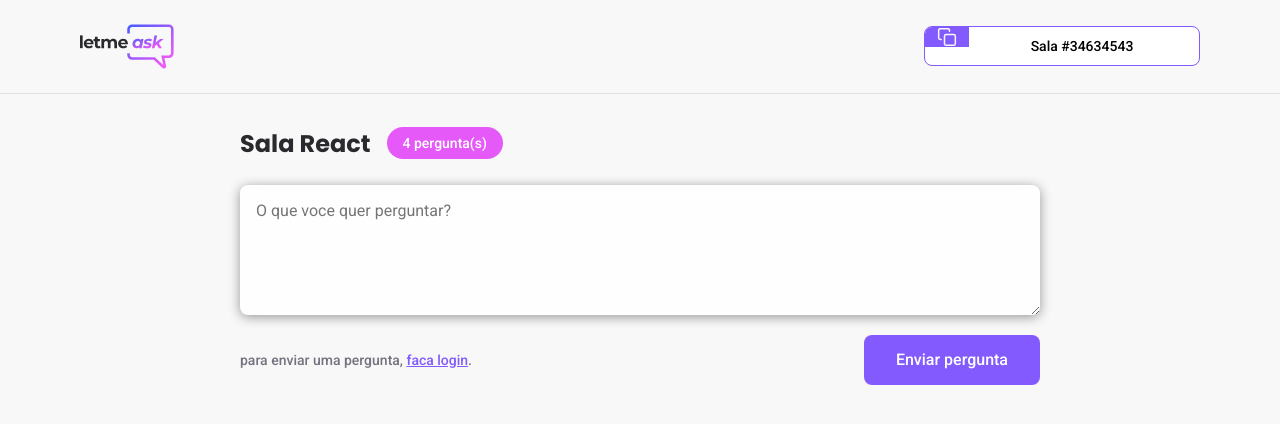
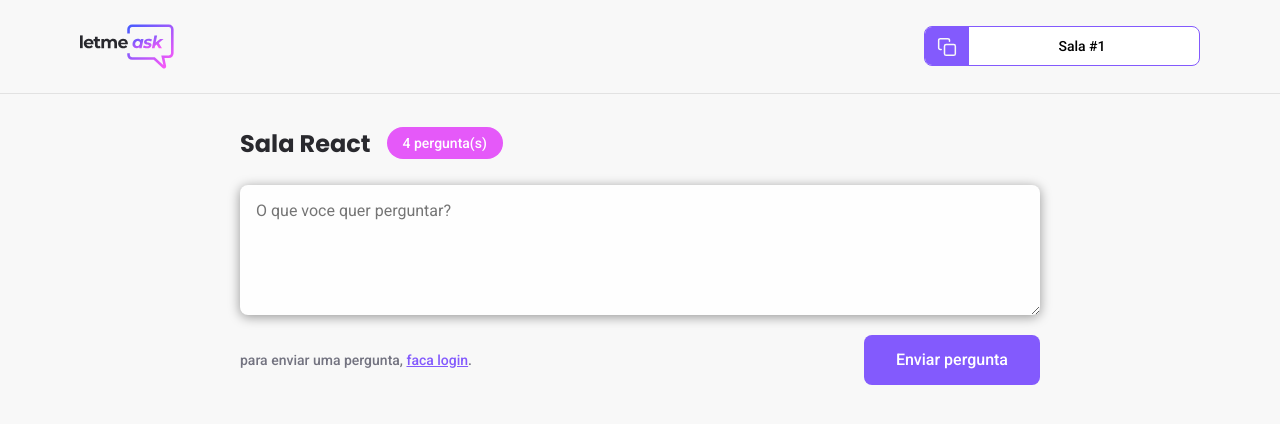
Before and after one commit to leomunizq/MakeAQuestions, a React (Create React App) app: page /rooms/1 in a window 1280 px wide. Shown: the top 424 px of the page. Built offline with nearby package versions, Linux system fonts and the light colour scheme; no server answers.

Commit message:
Creation Question Room and Component Room Code with copy clipboard.

```diff
--- a/src/components/RoomCode.tsx
+++ b/src/components/RoomCode.tsx
@@ -2,19 +2,21 @@
 
 import '../styles/room-code.scss';
 
-// type RoomCodeProps = {
-//   code: string;
-// }
+type RoomCodeProps = {
+  code: string;
+}
 
-export function RoomCode() {
-
+export function RoomCode(props: RoomCodeProps) {
+  function copyRoomCodeToClipboard(){
+    navigator.clipboard.writeText(props.code)
+  }
 
   return (
-    <button className="room-code">
+    <button className="room-code" onClick={copyRoomCodeToClipboard}>
       <div>
         <img src={copyImg} alt="Copy room code" />
       </div>
-      <span>Sala #34634543</span>
+      <span>Sala #{props.code}</span>
     </button>
   )
 }
--- a/src/pages/Room.tsx
+++ b/src/pages/Room.tsx
@@ -1,17 +1,47 @@
+import { useState } from 'react';
+import { useParams } from 'react-router-dom';
 import logoImg from '../assets/images/logo.svg';
 import { Button } from '../components/Button';
 import { RoomCode } from '../components/RoomCode';
+import { useAuth } from '../hooks/useAuth';
 
 import '../styles/room.scss'
 
+type RoomParams = {
+  id: string;
+}
 
 export function Room(){
+  const {user} = useAuth();
+const params = useParams<RoomParams>();
+const [newQuestion, setNewQuestion] = useState('');
+
+const roomId = params.id;
+
+async function handleSandQuestion() {
+if (newQuestion.trim()===''){
+  return;
+}
+if (!user){
+  //usuarios nao autenticados nao tem permissao para perguntar
+  throw new Error('You must be logged in')
+}
+const question = {
+  content: newQuestion,
+  author: {
+    name: user?.name,
+
+  }
+}
+}
+
+
   return(
     <div id="page-room">
       <header>
         <div className="content">
           <img src={logoImg} alt="logo" />
-          <RoomCode/>
+          <RoomCode code={roomId} />
         </div>
       </header>
       <main>
@@ -21,7 +51,9 @@
         </div>
         <form>
           <textarea
-          placeholder="O que voce quer perguntar?"/>
+          placeholder="O que voce quer perguntar?"
+          onChange={event => setNewQuestion(event.target.value)}
+          value={newQuestion}/>
           <div className="form-footer">
             <span>para enviar uma pergunta, <button>faca login</button>.</span>
             <Button type="submit">Enviar pergunta</Button>
```
Also changed, not shown: src/assets/images/copy.svg.
